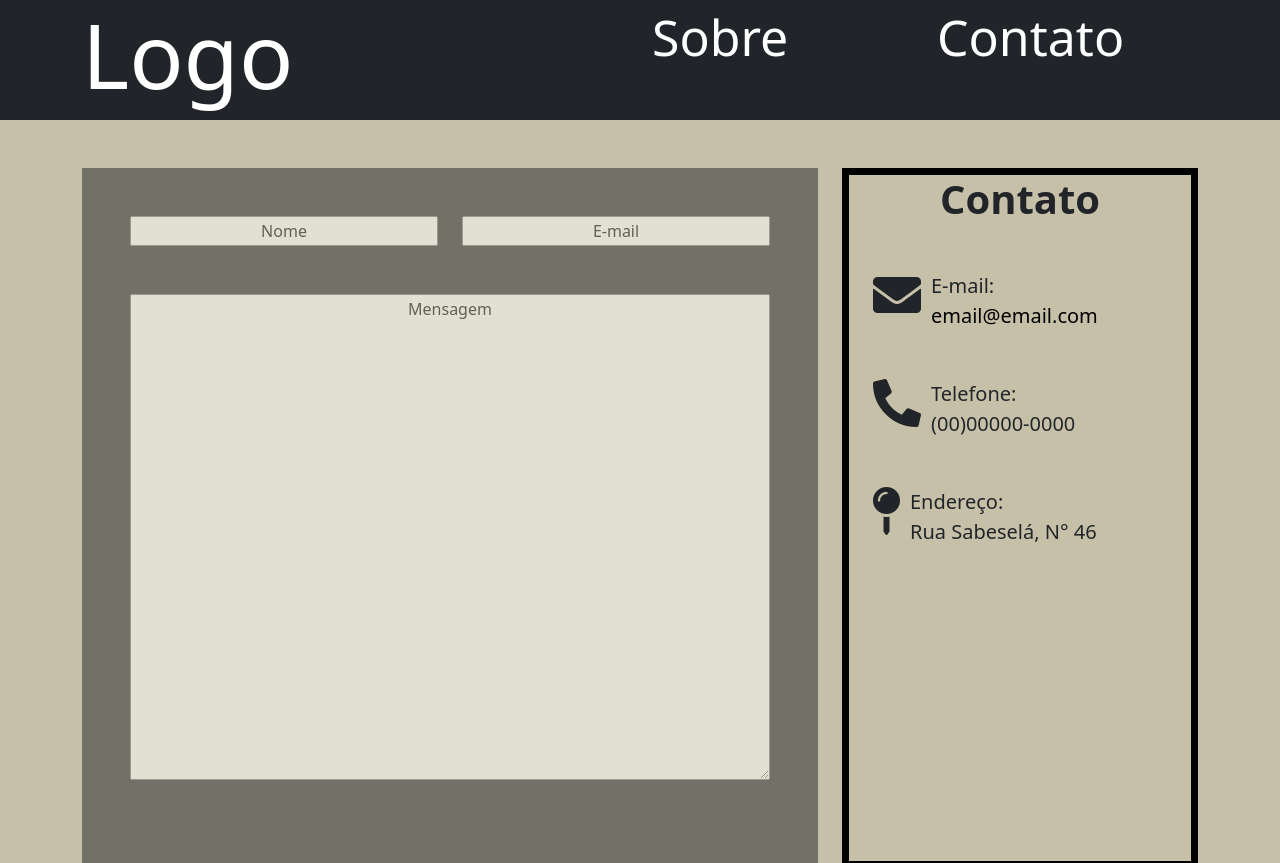
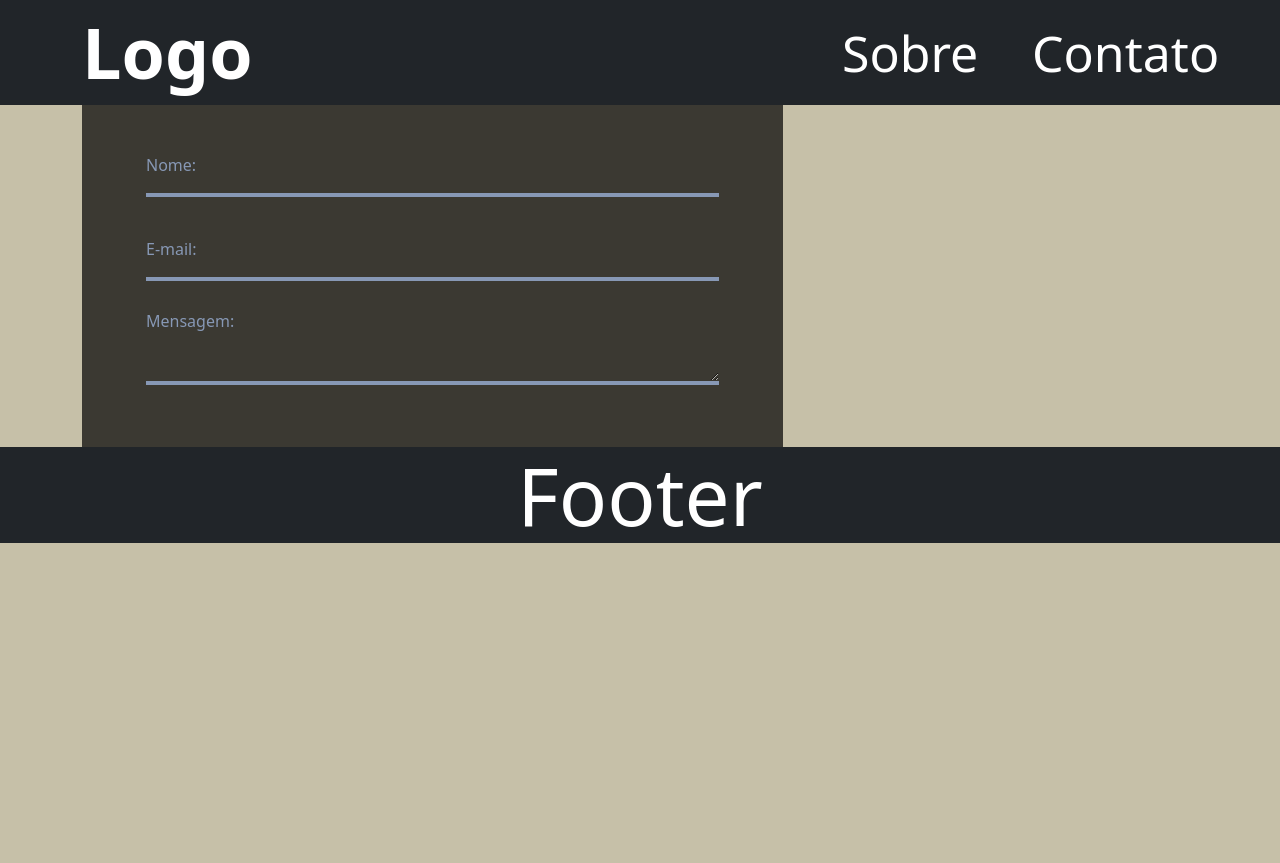
Before and after one commit to KinoDerToten/Single-page-com-Vue.js-e-VueRouter, a Vue app: page /#/Contato in a window 1280 px wide. Shown: the top 863 px of the page. After the commit the page ends 800 px from the top, so only its background shows below. Built offline with nearby package versions, Linux system fonts and the light colour scheme.

Commit message:
dando umas estilizada na area de contato

```diff
--- a/package.json
+++ b/package.json
@@ -8,6 +8,7 @@
     "lint": "vue-cli-service lint"
   },
   "dependencies": {
+    "bootstrap": "^5.1.0",
     "core-js": "^3.6.5",
     "vue": "^2.6.11",
     "vue-router": "^3.5.2"
--- a/public/index.html
+++ b/public/index.html
@@ -8,6 +8,10 @@
     <link href="https://cdn.jsdelivr.net/npm/bootstrap@5.0.2/dist/css/bootstrap.min.css" rel="stylesheet" integrity="sha384-EVSTQN3/azprG1Anm3QDgpJLIm9Nao0Yz1ztcQTwFspd3yD65VohhpuuCOmLASjC" crossorigin="anonymous">
     <link rel="stylesheet" href="https://use.fontawesome.com/releases/v5.15.3/css/all.css" integrity="sha384-SZXxX4whJ79/gErwcOYf+zWLeJdY/qpuqC4cAa9rOGUstPomtqpuNWT9wdPEn2fk" crossorigin="anonymous">
     <title><%= htmlWebpackPlugin.options.title %></title>
+
+    <!-- Bootstrap -->
+    <link href="https://cdn.jsdelivr.net/npm/bootstrap@5.0.2/dist/css/bootstrap.min.css" rel="stylesheet" integrity="sha384-EVSTQN3/azprG1Anm3QDgpJLIm9Nao0Yz1ztcQTwFspd3yD65VohhpuuCOmLASjC" crossorigin="anonymous">
+    <link rel="stylesheet" href="https://use.fontawesome.com/releases/v5.15.3/css/all.css" integrity="sha384-SZXxX4whJ79/gErwcOYf+zWLeJdY/qpuqC4cAa9rOGUstPomtqpuNWT9wdPEn2fk" crossorigin="anonymous">
   </head>
   <body>
     <noscript>
--- a/src/Pages/Contato/Contato.vue
+++ b/src/Pages/Contato/Contato.vue
@@ -1,53 +1,25 @@
 <template>
   <main>
     <div class="container">
-        <div class="row mt-5 mb-5">
-          <div class="col-8">
-            <div class="quadrado bg-dark">
-              <div class="row p-5">
-                <div class="col-6">
-                  <input type="text" placeholder="Nome">
+      <div class="row">
+        <div class="col">
+          <form>
+            <div class="input-style">
+              <input type="text">
+              <label>Nome:</label>
             </div>
-                <div class="col-6">
-                  <input type="email" placeholder="E-mail">
+            <div class="input-style">
+              <input type="text">
+              <label>E-mail:</label>
             </div>
-                <div class="col mt-5">
-                  <textarea rows="20" placeholder="Mensagem"></textarea>
+            <div class="textarea-style">
+              <textarea cols="60" rows=""></textarea>
+              <label>Mensagem:</label>
             </div>
-              </div>
-            </div>
+          </form>
         </div>
         <div class="col">
-            <div class="contato">
-              <h1>Contato</h1>
-                <div class="container flex mt-5">
-                  <div class="icon">
-                    <i class="fas fa-envelope fa-3x"></i>
-                  </div>
-                  <div class="email">
-                    E-mail: <br>
-                    <a href="">email@email.com</a>
-                  </div>
-                </div>
-                <div class="container flex mt-5">
-                  <div class="icon">
-                    <i class="fas fa-phone-alt fa-3x"></i>
-                  </div>
-                  <div class="email">
-                    Telefone: <br>
-                    (00)00000-0000
-                  </div>
-                </div>
-                <div class="container flex mt-5">
-                  <div class="icon">
-                    <i class="fas fa-map-pin fa-3x"></i>
-                  </div>
-                  <div class="email">
-                    Endereço: <br>
-                    Rua Sabeselá, N° 46
-                  </div>
-                </div>
-            </div>
+
         </div>
       </div>
     </div>
@@ -59,48 +31,63 @@
 </script>
 
 <style scoped>
-    .quadrado{
-        height: 700px;
-        opacity: 0.5;
+
+  form{
+    width: 100%;
+    display: flex;
+    flex-direction: column;
+    padding: 32px 64px;
+    background-color: rgba(0,0,0,.7);
   }
 
-    textarea, input{
-      width: 100%;
+  div.input-style{
+    margin-bottom: 24px;
+    position: relative;
   }
 
-    textarea:focus, input:focus {
-      box-shadow: 0 0 0 0;
-    border: 0 none;
-    outline: 0;
-    }
-
-    textarea::placeholder, input::placeholder {
-      color: #000;
+  input{
+    -moz-appearence: none;
+    -webkit-appearance: none;
+    appearance: none;
+    width: 100%;
+    padding: 16px;
+    border: none;
+    border-bottom: 4px solid #8798b5;
+    background-color: transparent;
+    outline: none;
+    color: #8798b5;
+    font-size: 1em;
     text-align: center;
   }
 
-    .contato{
-      height: 700px;
-      border: 7px solid #000;
+  input ~ label {
+    position: absolute;
+    top: 16px;
+    left: 0;
+    color: #8798b5;
   }
 
-    h1 {
-      font-weight: bold;
-      text-align: center;
+  .textarea-style textarea{
+    border: none;
+    border-bottom: 4px solid #8798b5;
+    outline: none;
+    background-color: transparent;
+    -moz-appearence: none;
+    -webkit-appearance: none;
+    appearance: none;
+    color: #8798b5;
   }
 
-    .flex{
-      display: flex;
+  div.textarea-style{
+    margin-bottom: 24px;
+    position: relative;
+    margin-top: 24px;
   }
 
-    .email{
-      font-size: 20px;
-      margin-left: 10px;
+  textarea ~ label {
+    position: absolute;
+    top: -20px;
+    left: 0;
+    color: #8798b5;
   }
-
-    a{
-      text-decoration: none;
-      color: #000
-    }
-
 </style>
--- a/src/components/Header.vue
+++ b/src/components/Header.vue
@@ -2,44 +2,30 @@
     <header class="bg-dark">
       <div class="container">
         <div class="row">
-          <div class="col-6">
-            <router-link to="/"><h1>Logo</h1></router-link>
-          </div>
-          <div class="col">
-            <router-link to="/sobre"><span class="menu">Sobre</span></router-link>
-          </div>
-          <div class="col">
-            <router-link to="/contato"><span class="menu">Contato</span></router-link>
-          </div>
+          <div class="col-lg-8"><router-link to="/"><span class="logo text-white">Logo</span></router-link></div>
+          <div class="col-lg-2 pt-3"><router-link to="/Sobre"><span class="sobre text-white">Sobre</span></router-link></div>
+          <div class="col-lg-2 pt-3"><router-link to="/Contato"><span class="contato text-white">Contato</span></router-link></div>
         </div>
       </div>
     </header>
 </template>
 
 <script>
-
 </script>
 
 <style scoped>
-  header a{
-        text-decoration: none;
-    }
-
-  header .font-bold{
-        font-weight: bold;
-    }
-
-  header h1 {
-    color: #FFF;
-    font-size: 90px;
+  .logo{
+    font-weight: bold;
+    font-size: 70px;
+    cursor: pointer;
   }
 
-  .menu{
-    color: #FFF;
+  .sobre, .contato{
     font-size: 50px;
+    cursor: pointer;
   }
 
-  header .container{
-    height: 120px;
+  a{
+    text-decoration: none;
   }
 </style>
```
Also changed, not shown: 1 other file (tests, documents, lock files or other folders). Lines whose indentation alone changed are shown as unchanged.
